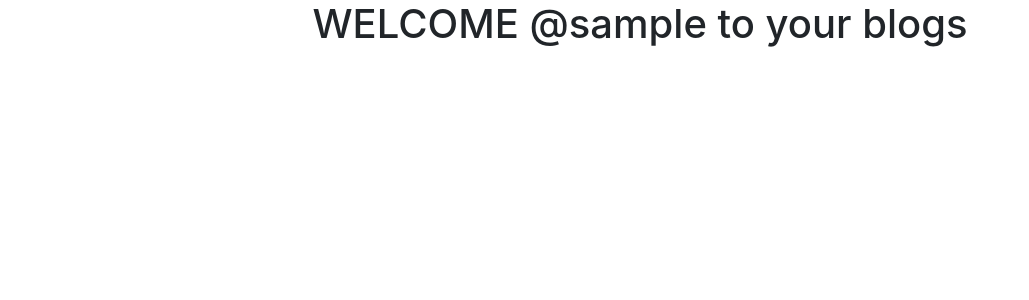
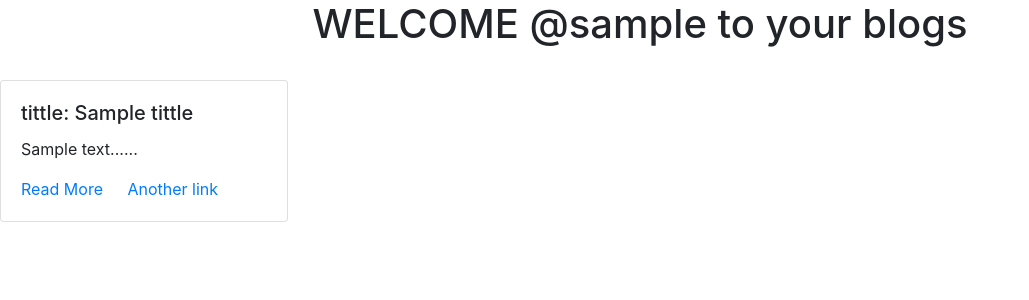
Before and after one commit to ash3191210/blogs, a Node server app: template src/views/yourblogs.ejs in a window 1280 px wide. Shown: the top 300 px of the page, without its empty margins (0-1029 px from the left). Run offline with Node 20, Linux system fonts and the light colour scheme; the template is opened without the code that fills it: most values are stand-ins (such as "Sample title", 1, 10 or a date in 2020); data that the repository does not hold is empty; some libraries are stand-ins or nearby versions.

Commit message:
added the yourblogs page

```diff
--- a/src/controllers/blogcontroller.js
+++ b/src/controllers/blogcontroller.js
@@ -112,7 +112,7 @@ class blogcontroller{
 
      async getblogbyauthor(req,res){
        try {
-          const author = req.params.author;
+          const author = req.params.username;
           const response = await this.blogservices.getblogbyauthor(author)
 
           const blogs={
--- a/src/routes/primary.js
+++ b/src/routes/primary.js
@@ -19,7 +19,7 @@ this.blogcontroller=new blogcontroller();
 this.commentmiddleware =new commentmiddleware();
 this.commentcontroller = new commentcontroller();
 
-// this.blogrepo.getblogbyauthor('aniket')
+ //this.blogrepo.getblogbyauthor('beta')
 
 
 router.get('/',this.usercont.redgisterpage)
@@ -32,6 +32,7 @@ router.get("/blogs",validateuser,this.blogcontroller.getallblogs)
  router.get('/create/blog',validateuser,this.blogcontroller.createblogpage)
  router.post('/create/blog',validateuser,this.blogcontroller.create)
  router.get('/blog/:id',validateuser,this.blogcontroller.getblogbyid)
+ router.get('/blog/user/:username',validateuser,this.blogcontroller.getblogbyauthor)
 // router.get('/blog/tittle',this.blogcontroller.getblogbytittle)
 
 
--- a/src/views/yourblogs.ejs
+++ b/src/views/yourblogs.ejs
@@ -7,8 +7,20 @@
     <link rel="stylesheet" href="https://cdn.jsdelivr.net/npm/bootstrap@4.0.0/dist/css/bootstrap.min.css" integrity="sha384-Gn5384xqQ1aoWXA+058RXPxPg6fy4IWvTNh0E263XmFcJlSAwiGgFAW/dAiS6JXm" crossorigin="anonymous">
 </head>
 <body>
-    <h1 style="text-align: center;">WELCOME @<%=username%> to your blogs</h1><br>
+    <h1 style="text-align: center;">WELCOME @<%=blogs.username%> to your blogs</h1><br>
 
+     <%
+       blogs.blog.forEach((ele)=>{%>
+        <div class="card" style="width: 18rem; ">
+        <div class="card-body">
+          <h5 class="card-title">tittle: <%=ele.tittle%></h5>
+          <p class="card-text"><%=(ele.content).substr(0,12)+"....."%></p>
+          <a href="/blog/<%=ele._id%>" class="card-link">Read More</a>
+          <a href="#" class="card-link">Another link</a>
+        </div>
+       </div>
+      <% })
+      %>
 
 
 </body>
```
Also changed, not shown: src/repositories/blogrepo.js (+21 -5 lines).
